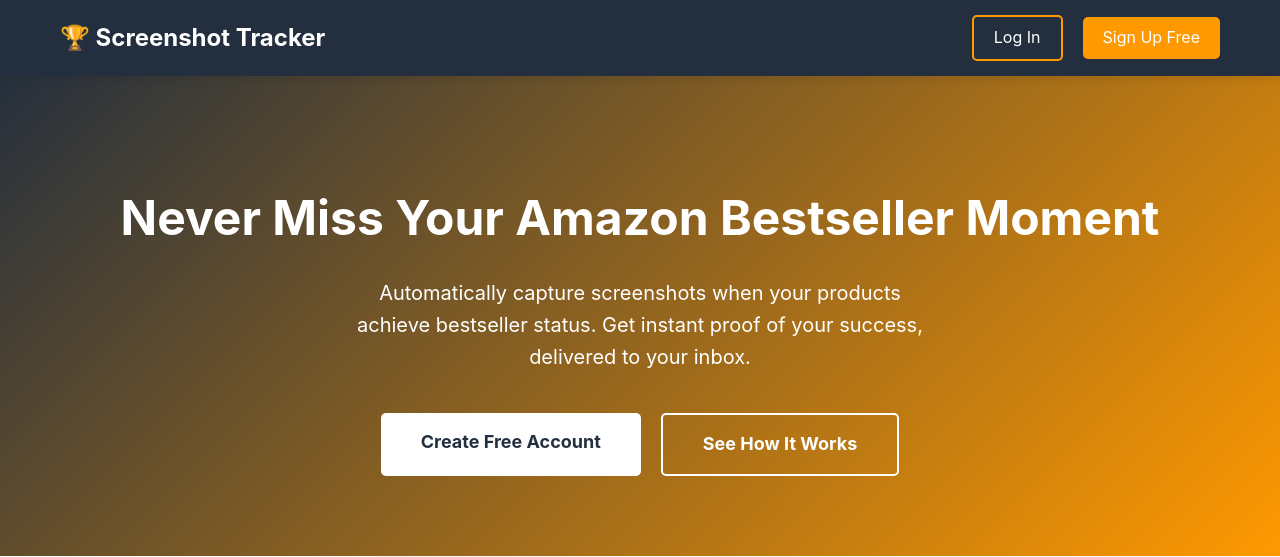
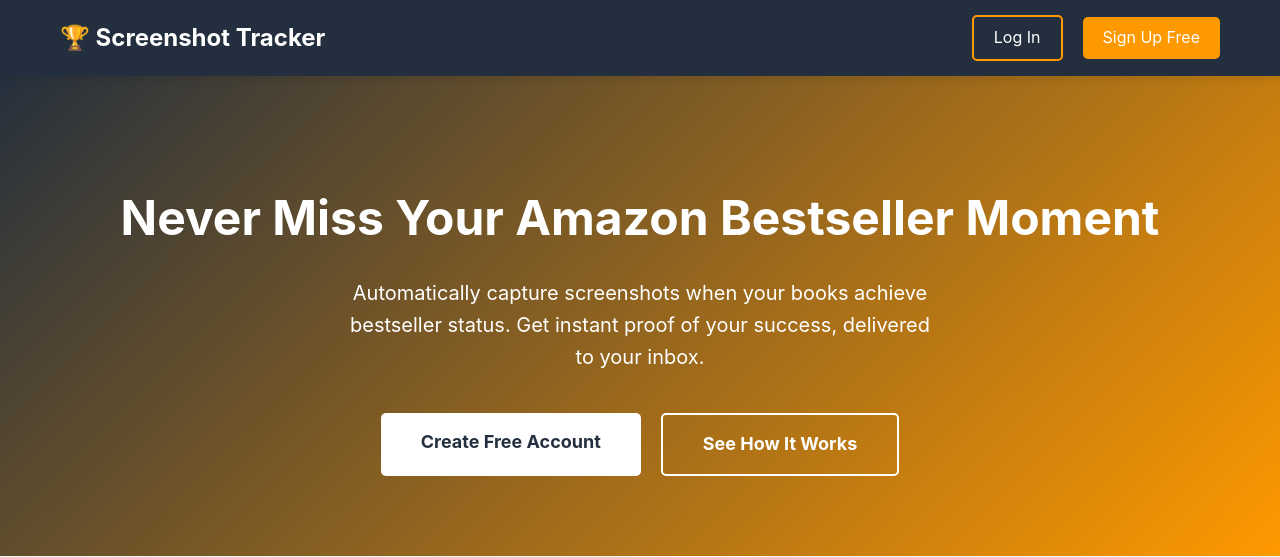
Before and after one commit to SodaCatStudio/amazon-screenshot-tracker, a Flask app: page / in a window 1280 px wide. Shown: the top 557 px of the page. Run offline with Flask 3, Linux system fonts and the light colour scheme; some libraries are stand-ins or nearby versions.

Commit message:
Changes products to books

```diff
--- a/templates/landing.html
+++ b/templates/landing.html
@@ -497,7 +497,7 @@
     <!-- Hero Section -->
     <section class="hero">
         <h1>Never Miss Your Amazon Bestseller Moment</h1>
-        <p>Automatically capture screenshots when your products achieve bestseller status. Get instant proof of your success, delivered to your inbox.</p>
+        <p>Automatically capture screenshots when your books achieve bestseller status. Get instant proof of your success, delivered to your inbox.</p>
         <div class="cta-buttons">
             <!-- CHANGED: Primary CTA goes to register -->
             <a href="{{ url_for('auth.register') }}" class="btn btn-primary">Create Free Account</a>
```
